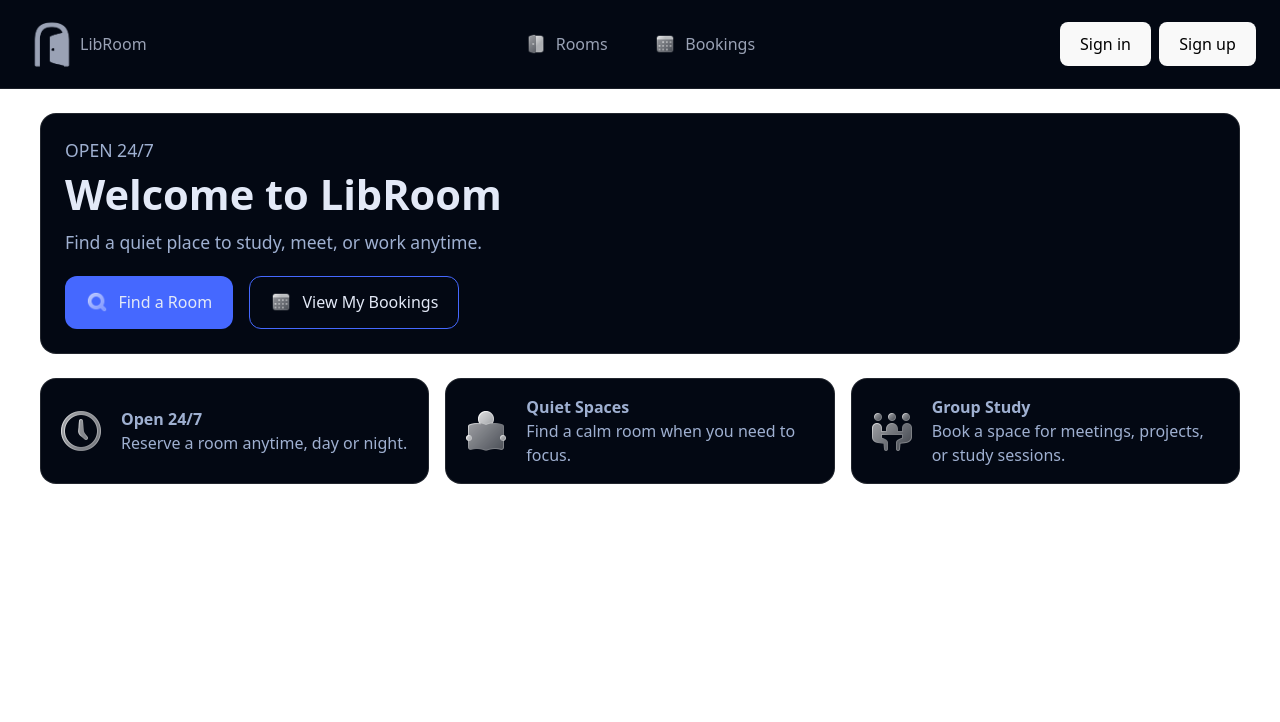
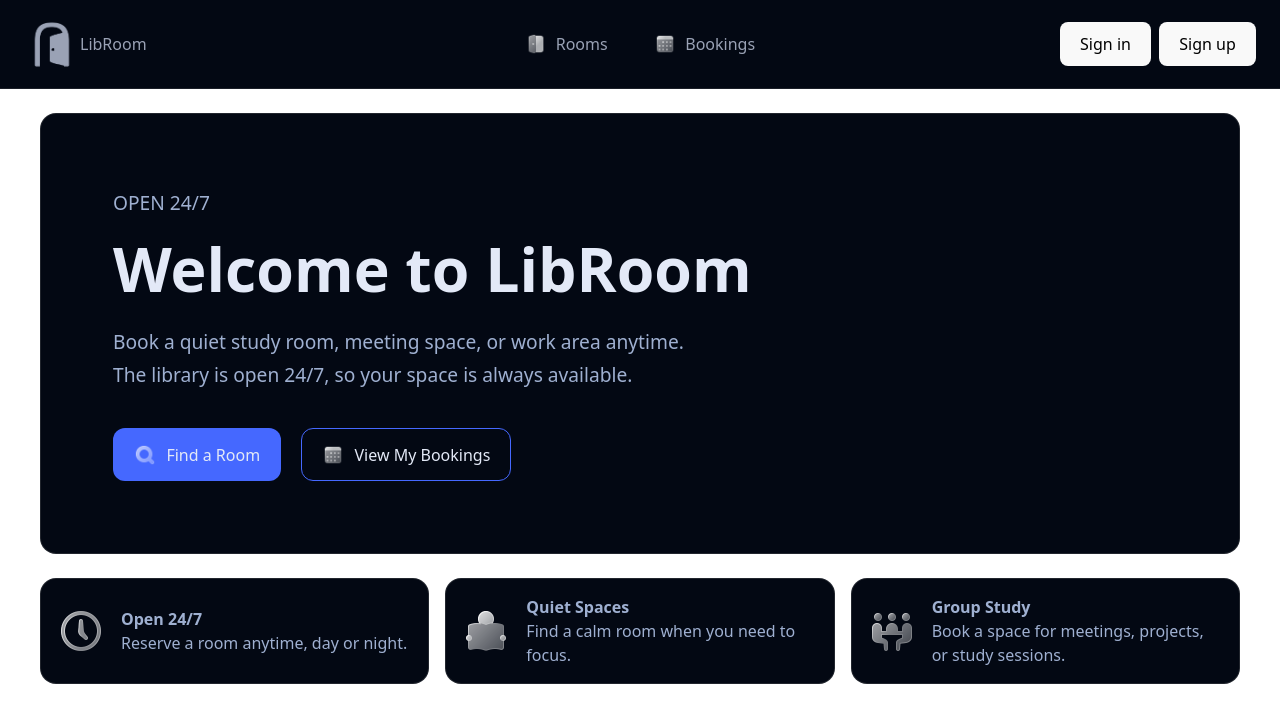
Before and after one commit to AWF-Group13/frontend, a React (Vite) app: page / in a window 1280 px wide. Shown: the top 722 px of the page. Built offline with nearby package versions, Linux system fonts and the light colour scheme; no server answers.

Commit message:
updated welcome section

```diff
--- a/src/pages/HomePage.css
+++ b/src/pages/HomePage.css
@@ -10,7 +10,8 @@
   box-sizing: border-box;
   max-width: 1200px;
   margin: 0 auto;
-  padding: 1.5rem;
+  min-height: 24rem;
+  padding: 4.5rem;
 }
 
 .boxes {
@@ -22,23 +23,24 @@
 }
 
 .welcome h1 {
-  margin: 0.55rem 0 0.75rem;
+  margin: 1rem 0 1.4rem;
   color: #e3e9f7;
-  font-size: 2.6rem;
+  font-size: 3.8rem;
   line-height: 1.1;
 }
 
 .welcome p {
   margin: 0;
-  font-size: 1.1rem;
-  line-height: 1.45;
+  font-size: 1.2rem;
+  line-height: 1.75;
+  max-width: 48rem;
 }
 
 .welcome > div {
   display: flex;
-  gap: 1rem;
+  gap: 1.25rem;
   flex-wrap: wrap;
-  margin-top: 1.25rem;
+  margin-top: 2.25rem;
 }
 
 .search,
--- a/src/pages/HomePage.tsx
+++ b/src/pages/HomePage.tsx
@@ -7,7 +7,11 @@ function HomePage() {
       <section className="welcome">
         <p>OPEN 24/7</p>
         <h1>Welcome to LibRoom</h1>
-        <p>Find a quiet place to study, meet, or work anytime.</p>
+        <p>
+          Book a quiet study room, meeting space, or work area anytime.
+          <br />
+          The library is open 24/7, so your space is always available.
+        </p>
         <div>
           <Link to="/rooms" className="search">
             <img src="/search.png" alt="" width="22" height="22" />
```
